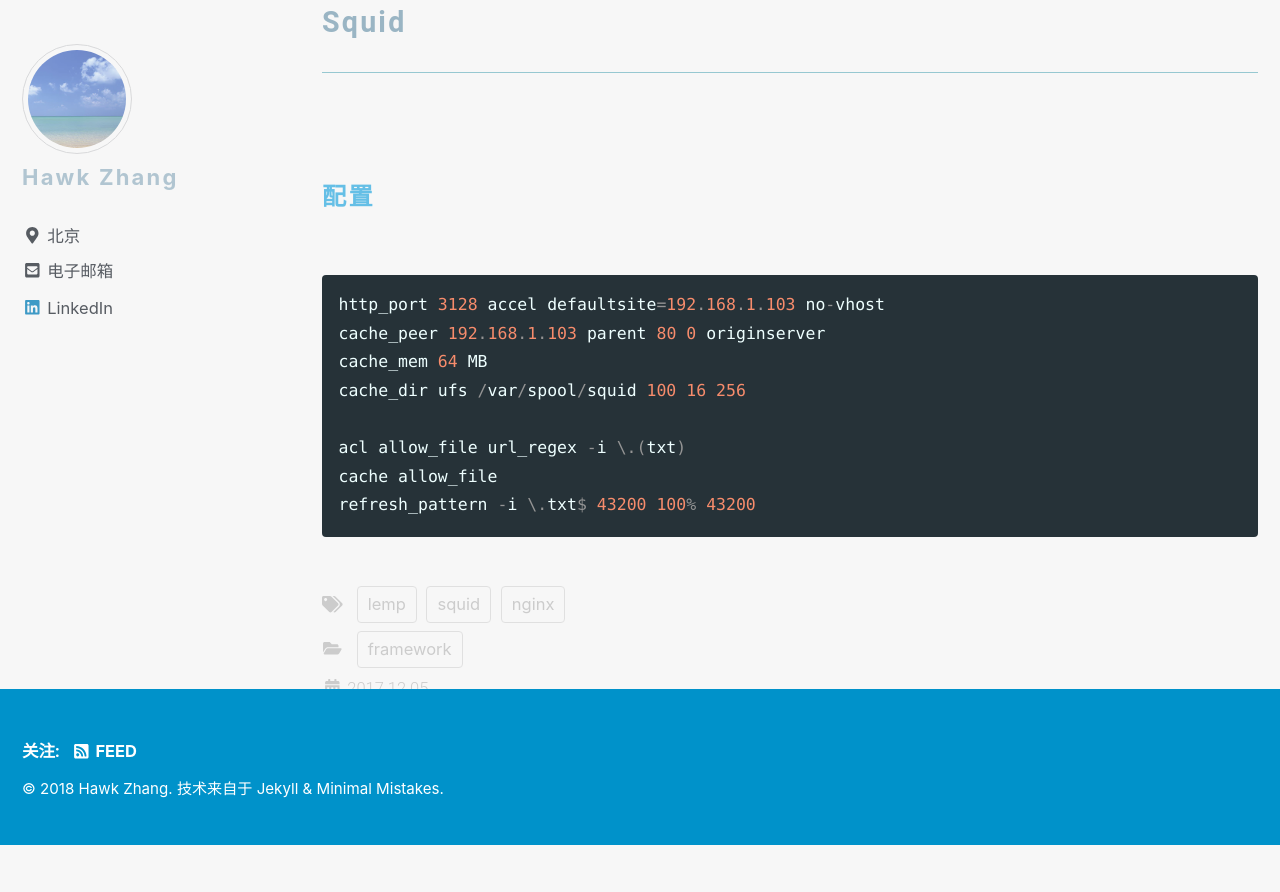
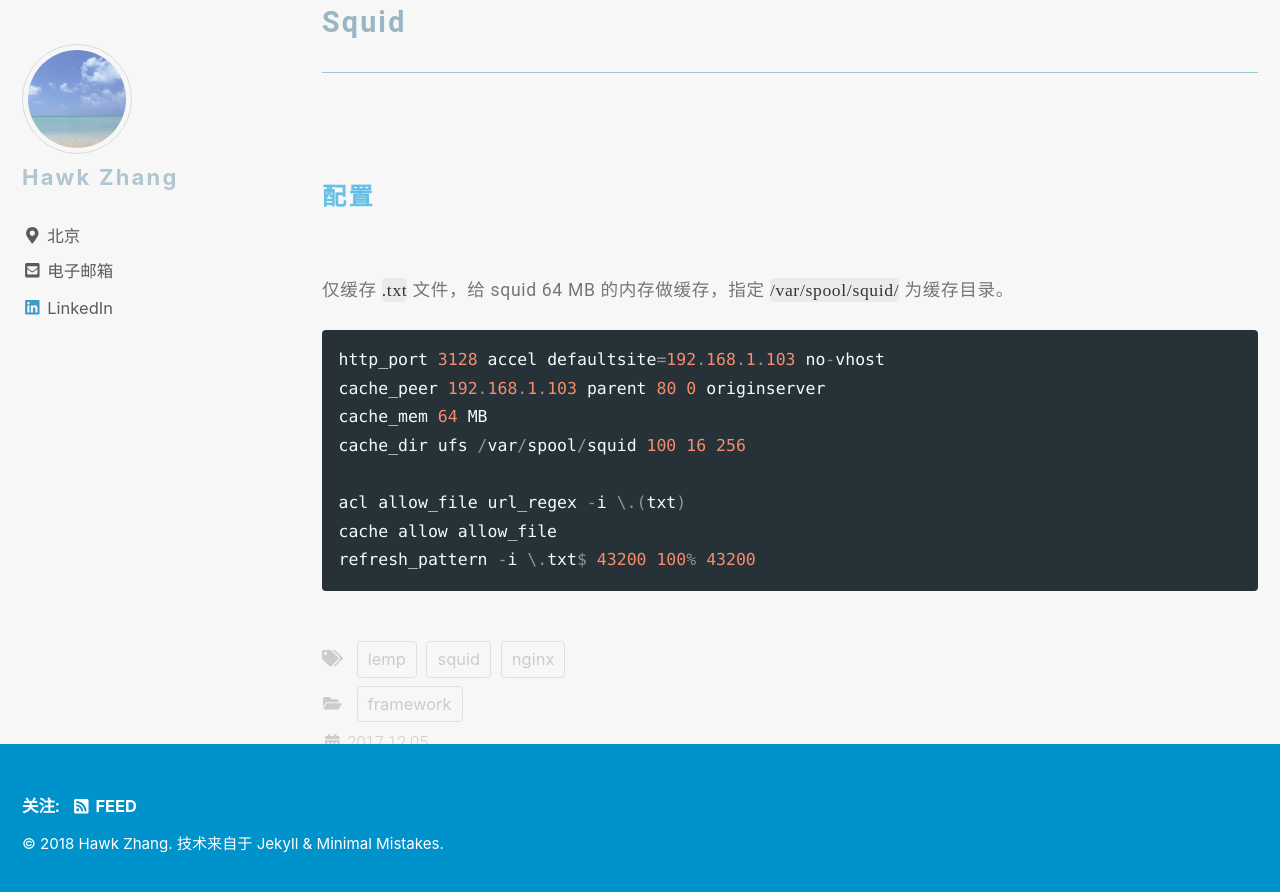
Before and after one commit to narru888/linotes_note, a Jekyll site: the page built from _posts/framework/2017-12-05-test.nginx.squid.md, in a window 1280 px wide and 900 px high, scrolled down 2422 px. Shown: the top 892 px of the window. Built offline with Jekyll 4.4.1, drawn with Linux system fonts in a browser that asks for light colours; nearby versions of some CDN libraries; a script that is not in the unit is left out; before the commit the page ends 3267 px from its top, so only the background shows below that.

Commit message:
update on 2018-10-10 15:20:01 CST

````diff
--- a/_posts/framework/2017-12-05-test.nginx.squid.md
+++ b/_posts/framework/2017-12-05-test.nginx.squid.md
@@ -83,6 +83,8 @@ Nginx web server: 192.168.1.103:80
 
 #### 配置
 
+仅缓存 `.txt` 文件，给 squid 64 MB 的内存做缓存，指定 `/var/spool/squid/` 为缓存目录。
+
 ```conf
 http_port 3128 accel defaultsite=192.168.1.103 no-vhost
 cache_peer 192.168.1.103 parent 80 0 originserver
@@ -90,6 +92,6 @@ cache_mem 64 MB
 cache_dir ufs /var/spool/squid 100 16 256
 
 acl allow_file url_regex -i \.(txt)
-cache allow_file
+cache allow allow_file
 refresh_pattern -i \.txt$ 43200 100% 43200
 ```
````
